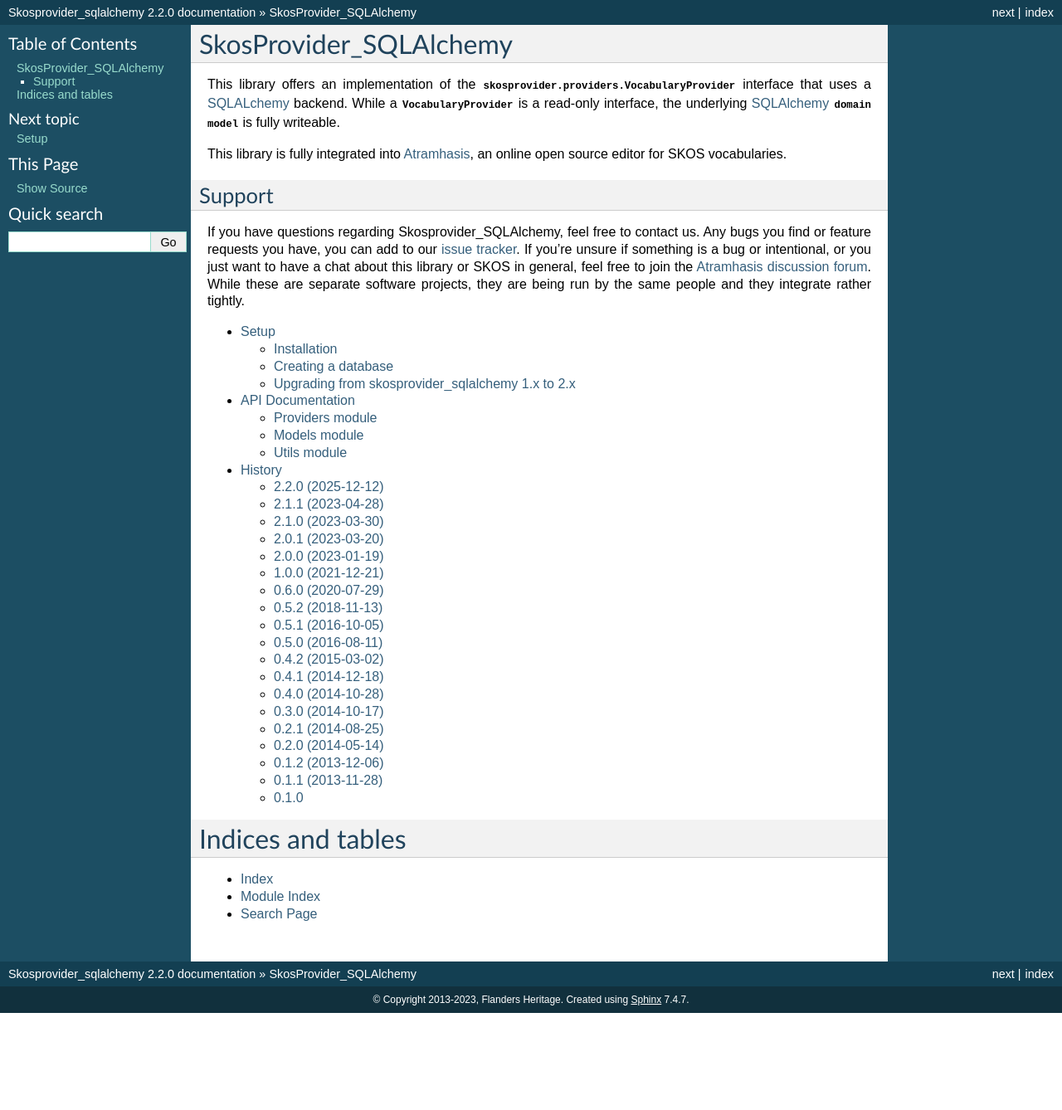
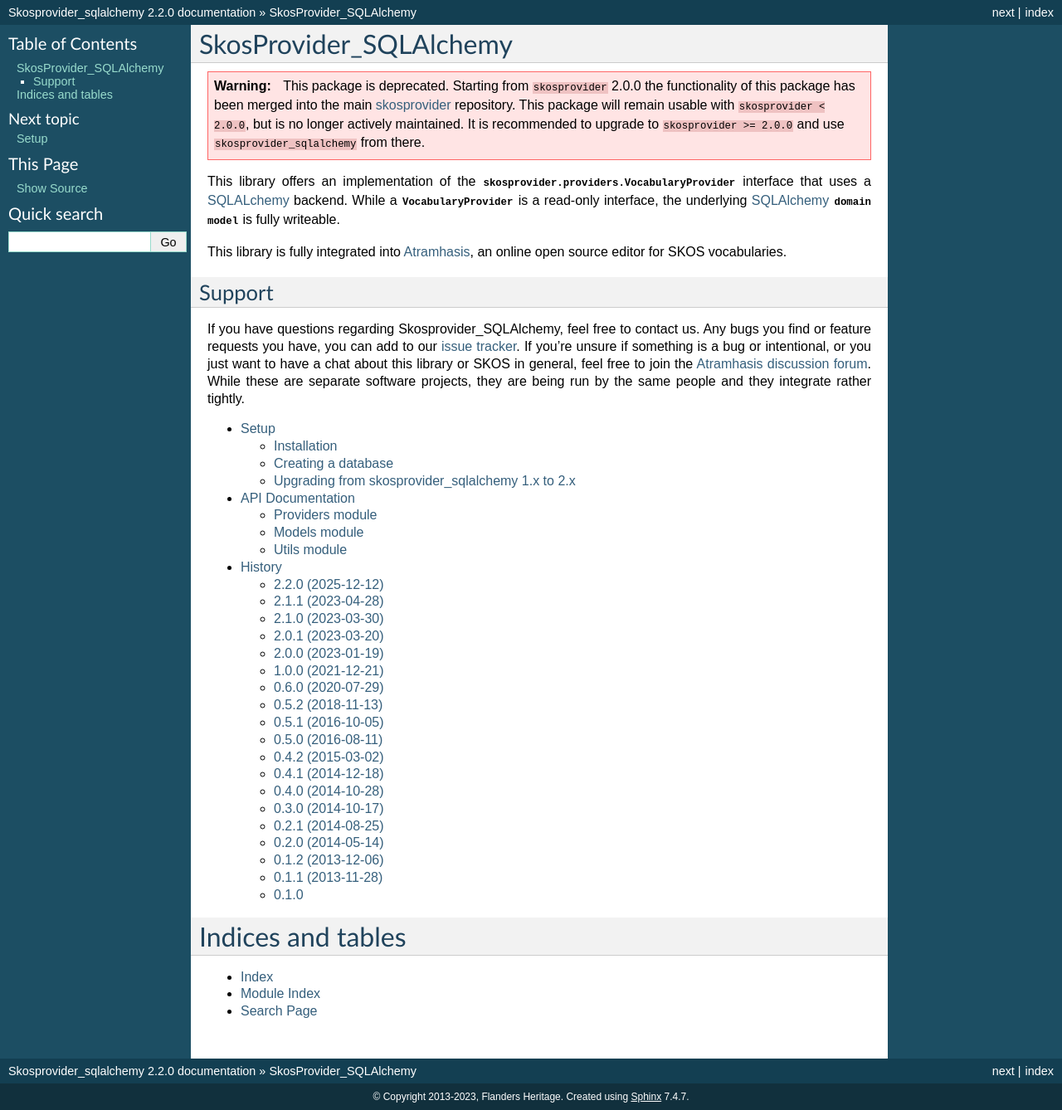
Before and after one commit to OnroerendErfgoed/skosprovider_sqlalchemy, a Sphinx documentation site: the page built from docs/index.rst, in a window 1280 px wide. Shown: the whole page at 83% size. Built offline with Sphinx 7.4.7, drawn with Linux system fonts in a browser that asks for light colours; before the commit the page ends 1221 px from its top, so only the background shows below that.

Commit message:
Deprecate skosprovider_sqlalchemy (#124) (#127)
Merged into skosprovider 2.0.0. Add deprecation banner to README and
.. warning:: block in docs, emit a DeprecationWarning on import, cap
skosprovider<2.0.0, and mark Development Status :: 7 - Inactive. Version
bump and HISTORY entry left for admin to add with the final release.

```diff
--- a/docs/index.rst
+++ b/docs/index.rst
@@ -5,6 +5,15 @@
 
 SkosProvider_SQLAlchemy
 =======================
+
+.. warning::
+
+   This package is deprecated. Starting from ``skosprovider`` 2.0.0 the
+   functionality of this package has been merged into the main
+   `skosprovider <https://github.com/OnroerendErfgoed/skosprovider/>`_
+   repository. This package will remain usable with ``skosprovider < 2.0.0``,
+   but is no longer actively maintained. It is recommended to upgrade to
+   ``skosprovider >= 2.0.0`` and use ``skosprovider_sqlalchemy`` from there.
 
 This library offers an implementation of the
 :class:`skosprovider.providers.VocabularyProvider`
--- a/pyproject.toml
+++ b/pyproject.toml
@@ -14,7 +14,7 @@
 requires-python = ">=3.11,<3.13.11"
 keywords = ["rdf", "skos", "skosprovider", "vocabularies", "thesauri"]
 classifiers = [
-    "Development Status :: 5 - Production/Stable",
+    "Development Status :: 7 - Inactive",
     "Programming Language :: Python",
     "Framework :: Pyramid",
     "Topic :: Internet :: WWW/HTTP",
@@ -25,7 +25,7 @@
 ]
 dependencies = [
     "SQLAlchemy>=2.0.35",
-    "skosprovider>=1.2.0",
+    "skosprovider>=1.2.0,<2.0.0",
 ]
 
 [project.urls]
```
Also changed, not shown: README.rst (+22 -1 lines), skosprovider_sqlalchemy/__init__.py (+7 -0 lines).
